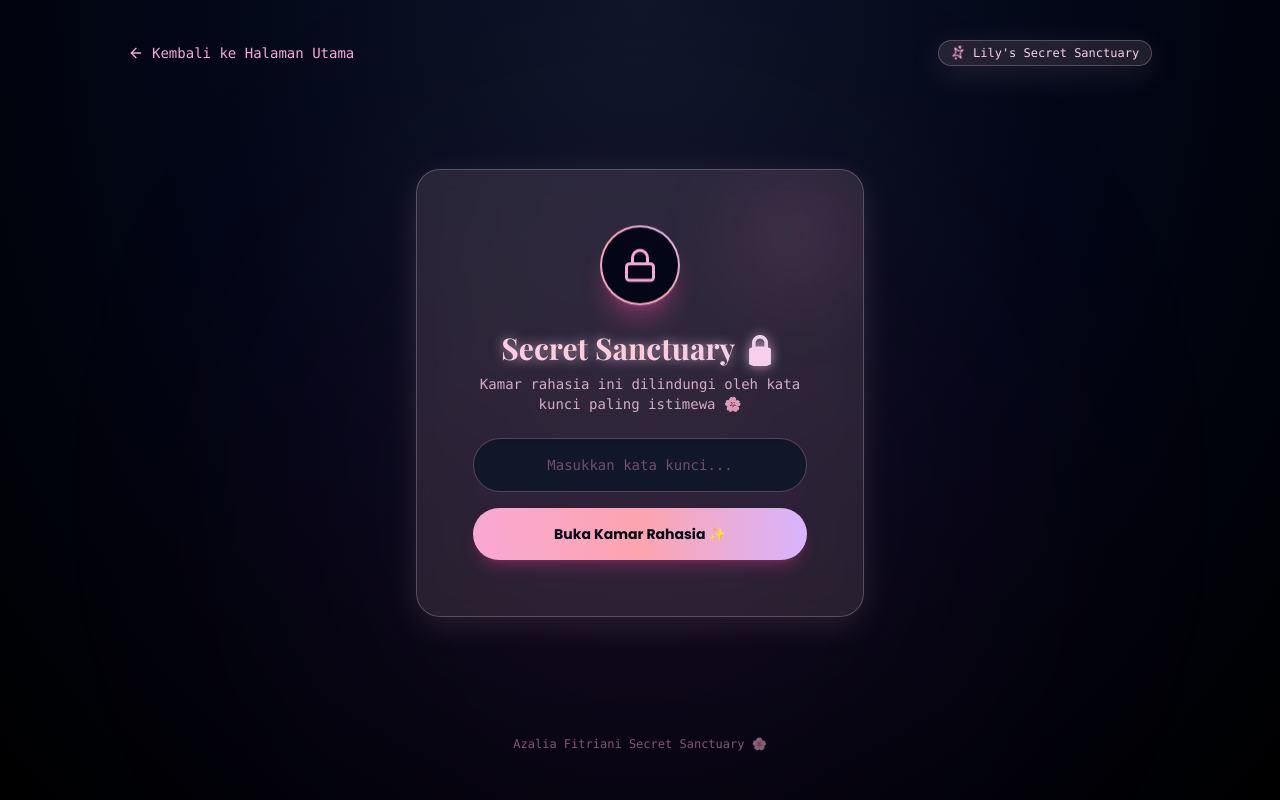
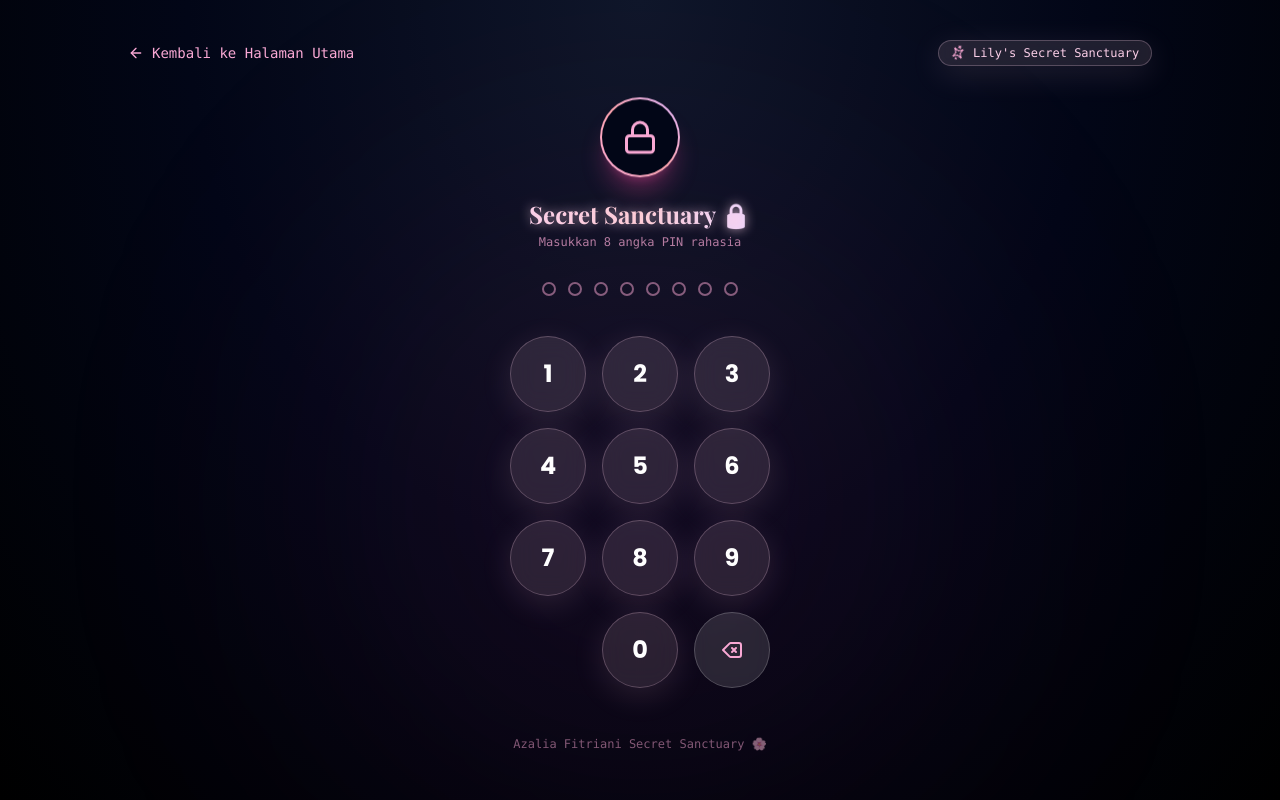
Before and after one commit to FazleDzakyA/hapibidi-azaaa, a Next.js app: page /secret in a window 1280 px wide. Built offline with nearby package versions, Linux system fonts and the light colour scheme; a web font is replaced by a local one.

Commit message:
Replace secret room password with 8-digit PIN lock screen UI

```diff
--- a/app/secret/page.tsx
+++ b/app/secret/page.tsx
@@ -79,9 +79,11 @@ const secretConstellations: ConstellationNote[] = [
 ];
 
 export default function SecretPage() {
-  const [password, setPassword] = useState("");
+  const [pin, setPin] = useState("");
   const [isAuthenticated, setIsAuthenticated] = useState(false);
-  const [errorMsg, setErrorMsg] = useState("");
+  const [shake, setShake] = useState(false);
+  const CORRECT_PIN = "02072026";
+  const PIN_LENGTH = 8;
 
   // Cake Birthday Candle Blow State
   const [candlesLit, setCandlesLit] = useState(false);
@@ -91,20 +93,34 @@ export default function SecretPage() {
   // Constellation Modal State
   const [selectedConstellation, setSelectedConstellation] = useState<ConstellationNote | null>(null);
 
-  const handleLogin = (e: React.FormEvent) => {
-    e.preventDefault();
-    if (password.trim().toLowerCase() === "azalia") {
-      setIsAuthenticated(true);
-      setErrorMsg("");
-      // Little celebration confetti
-      confetti({
-        particleCount: 80,
-        spread: 70,
-        origin: { y: 0.6 },
-      });
-    } else {
-      setErrorMsg("Ups! Password kurang tepat 🌸 (Petunjuk: Nama indah seseorang yang sangat disayangi)");
+  const handlePinPress = (digit: string) => {
+    if (pin.length >= PIN_LENGTH) return;
+    const newPin = pin + digit;
+    setPin(newPin);
+
+    if (newPin.length === PIN_LENGTH) {
+      setTimeout(() => {
+        if (newPin === CORRECT_PIN) {
+          setIsAuthenticated(true);
+          confetti({
+            particleCount: 120,
+            spread: 80,
+            origin: { y: 0.6 },
+            colors: ["#ffd6e7", "#fbcfe8", "#e9d5ff", "#c4b5fd", "#ffffff"],
+          });
+        } else {
+          setShake(true);
+          setTimeout(() => {
+            setPin("");
+            setShake(false);
+          }, 700);
+        }
+      }, 150);
     }
+  };
+
+  const handleDelete = () => {
+    setPin((p) => p.slice(0, -1));
   };
 
   const handleLightCandles = () => {
@@ -148,53 +164,78 @@ export default function SecretPage() {
       {/* Main Content */}
       <main className="relative z-20 max-w-4xl mx-auto w-full my-auto py-8">
         {!isAuthenticated ? (
-          /* LOGIN SCREEN */
+          /* PIN LOCK SCREEN */
           <motion.div
-            initial={{ scale: 0.9, opacity: 0 }}
+            initial={{ scale: 0.95, opacity: 0 }}
             animate={{ scale: 1, opacity: 1 }}
             transition={{ duration: 0.6 }}
-            className="glass-card-pink p-8 md:p-14 rounded-3xl border border-pink-300/40 text-center shadow-2xl max-w-md mx-auto relative overflow-hidden"
+            className="flex flex-col items-center justify-center max-w-xs mx-auto w-full"
           >
-            <div className="absolute top-0 right-0 w-32 h-32 bg-pink-400/10 rounded-full blur-2xl pointer-events-none" />
-
-            {/* Glowing Heart Lock Icon */}
-            <div className="w-20 h-20 mx-auto mb-6 rounded-full bg-gradient-to-tr from-pink-300 via-rose-300 to-purple-300 p-0.5 shadow-xl shadow-pink-500/30 flex items-center justify-center animate-float">
-              <div className="w-full h-full bg-slate-950 rounded-full flex items-center justify-center text-pink-300">
+            {/* Lock Icon */}
+            <div className="w-20 h-20 mx-auto mb-5 rounded-full bg-gradient-to-tr from-pink-300 via-rose-300 to-purple-300 p-0.5 shadow-xl shadow-pink-500/30 flex items-center justify-center animate-float">
+              <div className="w-full h-full bg-slate-950 rounded-full flex items-center justify-center">
                 <Lock className="w-9 h-9 text-pink-300" />
               </div>
             </div>
 
-            <h1 className="text-2xl md:text-3xl font-bold font-heading text-transparent bg-clip-text bg-gradient-to-r from-pink-200 via-rose-200 to-purple-200 text-glow-pink mb-2">
+            <h1 className="text-2xl font-bold font-heading text-transparent bg-clip-text bg-gradient-to-r from-pink-200 via-rose-200 to-purple-200 text-glow-pink mb-1">
               Secret Sanctuary 🔒
             </h1>
-            <p className="text-xs md:text-sm text-pink-200/80 mb-6 font-mono leading-relaxed">
-              Kamar rahasia ini dilindungi oleh kata kunci paling istimewa 🌸
-            </p>
+            <p className="text-xs text-pink-300/70 font-mono mb-8">Masukkan 8 angka PIN rahasia</p>
 
-            <form onSubmit={handleLogin} className="space-y-4">
-              <div className="relative">
-                <input
-                  type="password"
-                  value={password}
-                  onChange={(e) => setPassword(e.target.value)}
-                  placeholder="Masukkan kata kunci..."
-                  className="w-full px-6 py-4 rounded-full bg-slate-900/90 border border-pink-300/30 text-pink-100 placeholder-pink-300/40 font-mono text-sm text-center focus:outline-none focus:border-pink-300 shadow-inner transition"
+            {/* 8 PIN Dot Indicators */}
+            <motion.div
+              animate={shake ? { x: [-10, 10, -8, 8, -4, 4, 0] } : { x: 0 }}
+              transition={{ duration: 0.5 }}
+              className="flex items-center justify-center space-x-3 mb-10"
+            >
+              {Array.from({ length: PIN_LENGTH }).map((_, i) => (
+                <div
+                  key={i}
+                  className={`rounded-full transition-all duration-200 ${
+                    i < pin.length
+                      ? "w-4 h-4 bg-gradient-to-b from-pink-300 to-purple-400 shadow-[0_0_10px_rgba(251,207,232,0.8)]"
+                      : "w-3.5 h-3.5 border-2 border-pink-300/50 bg-transparent"
+                  }`}
                 />
-              </div>
+              ))}
+            </motion.div>
 
-              {errorMsg && (
-                <p className="text-xs text-rose-300 bg-rose-950/60 p-3 rounded-2xl border border-rose-500/30 font-mono">
-                  {errorMsg}
-                </p>
-              )}
+            {/* Numpad Grid */}
+            <div className="grid grid-cols-3 gap-4 w-full max-w-[260px]">
+              {["1","2","3","4","5","6","7","8","9"].map((digit) => (
+                <button
+                  key={digit}
+                  onClick={() => handlePinPress(digit)}
+                  className="w-full aspect-square rounded-full glass-card-pink border border-pink-300/25 text-white font-bold text-2xl active:scale-90 hover:border-pink-300/60 hover:bg-pink-400/10 transition-all duration-150 shadow-lg"
+                >
+                  {digit}
+                </button>
+              ))}
 
+              {/* Bottom row: empty, 0, delete */}
+              <div />
               <button
-                type="submit"
-                className="w-full py-4 rounded-full bg-gradient-to-r from-pink-300 via-rose-300 to-purple-300 text-slate-950 font-bold text-sm shadow-lg shadow-pink-500/25 hover:scale-105 active:scale-95 transition duration-300"
+                onClick={() => handlePinPress("0")}
+                className="w-full aspect-square rounded-full glass-card-pink border border-pink-300/25 text-white font-bold text-2xl active:scale-90 hover:border-pink-300/60 hover:bg-pink-400/10 transition-all duration-150 shadow-lg"
               >
-                Buka Kamar Rahasia ✨
+                0
               </button>
-            </form>
+              <button
+                onClick={handleDelete}
+                className="w-full aspect-square rounded-full glass-pill border border-pink-300/20 text-pink-300 flex items-center justify-center active:scale-90 hover:bg-pink-400/10 transition-all duration-150"
+              >
+                <svg xmlns="http://www.w3.org/2000/svg" className="w-6 h-6" fill="none" viewBox="0 0 24 24" stroke="currentColor" strokeWidth={2}>
+                  <path strokeLinecap="round" strokeLinejoin="round" d="M12 14l2-2m0 0l2-2m-2 2l-2-2m2 2l2 2M3 12l6.414 6.414a2 2 0 001.414.586H19a2 2 0 002-2V7a2 2 0 00-2-2h-8.172a2 2 0 00-1.414.586L3 12z" />
+                </svg>
+              </button>
+            </div>
+
+            {shake && (
+              <p className="mt-6 text-xs text-rose-300 font-mono animate-pulse">
+                PIN salah, coba lagi 🌸
+              </p>
+            )}
           </motion.div>
         ) : (
           /* UNLOCKED CREATIVE SECRET ROOM */
```
